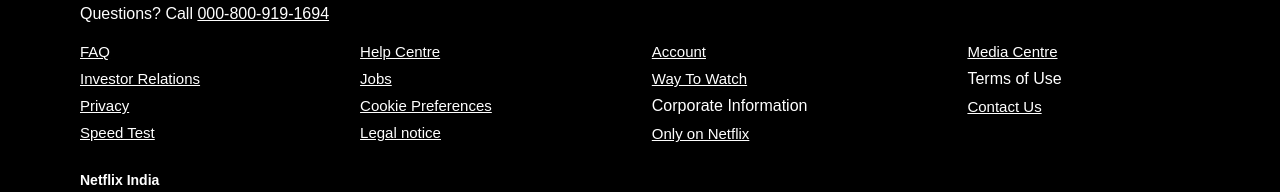
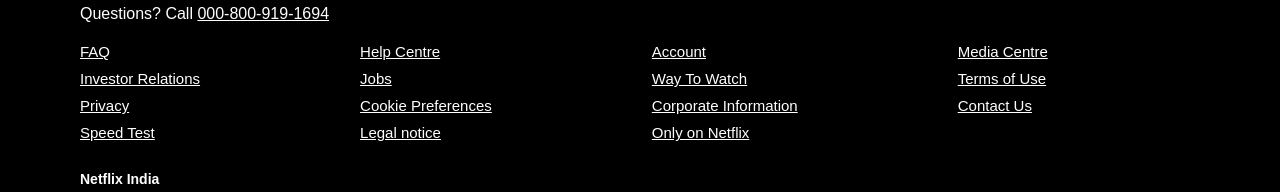
Before and after one commit to krishna-srivastava/netflix-clone, a plain HTML site: page netflix clone/index.html in a window 1280 px wide. Shown: the part 3858-4050 px from the top of the page. Drawn offline with Linux system fonts and the light colour scheme.

Commit message:
Update index.html

```diff
--- a/netflix clone/index.html
+++ b/netflix clone/index.html
@@ -192,12 +192,12 @@
         <div class="f2">
             <p>Account</p>
             <P>Way To Watch</P>
-            <pr>Corporate Information</p>
+            <p>Corporate Information</p>
             <p>Only on Netflix</p>
         </div>
         <div class="f2">
             <p>Media Centre</p>
-            <Pp>Terms of Use</P>
+            <p>Terms of Use</p>
             <p>Contact Us</p>
         </div>
     </div>
```
